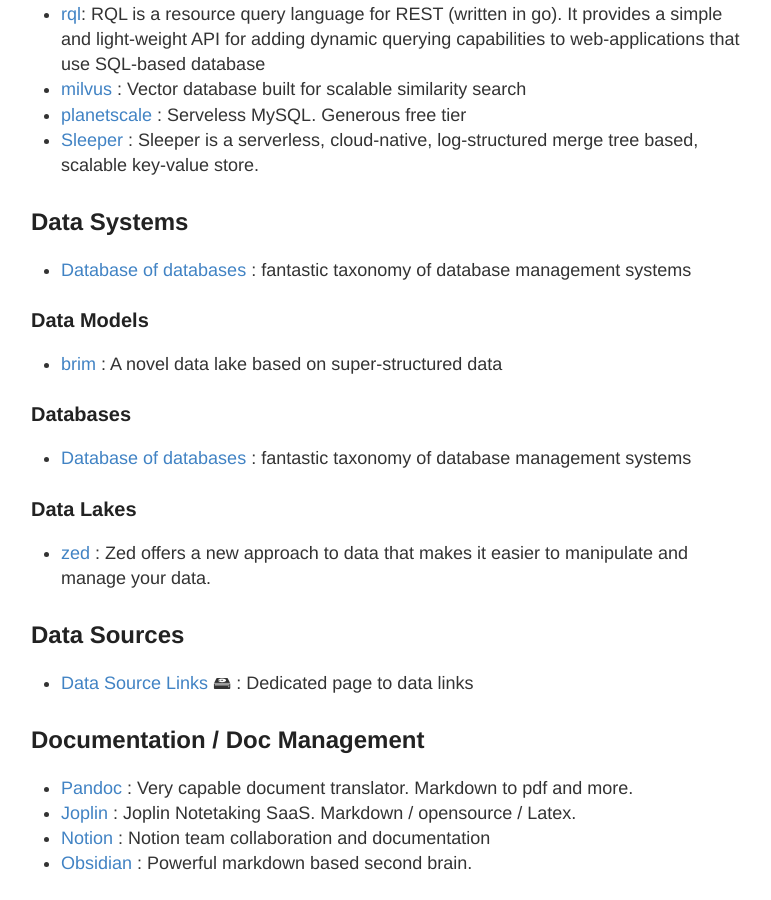
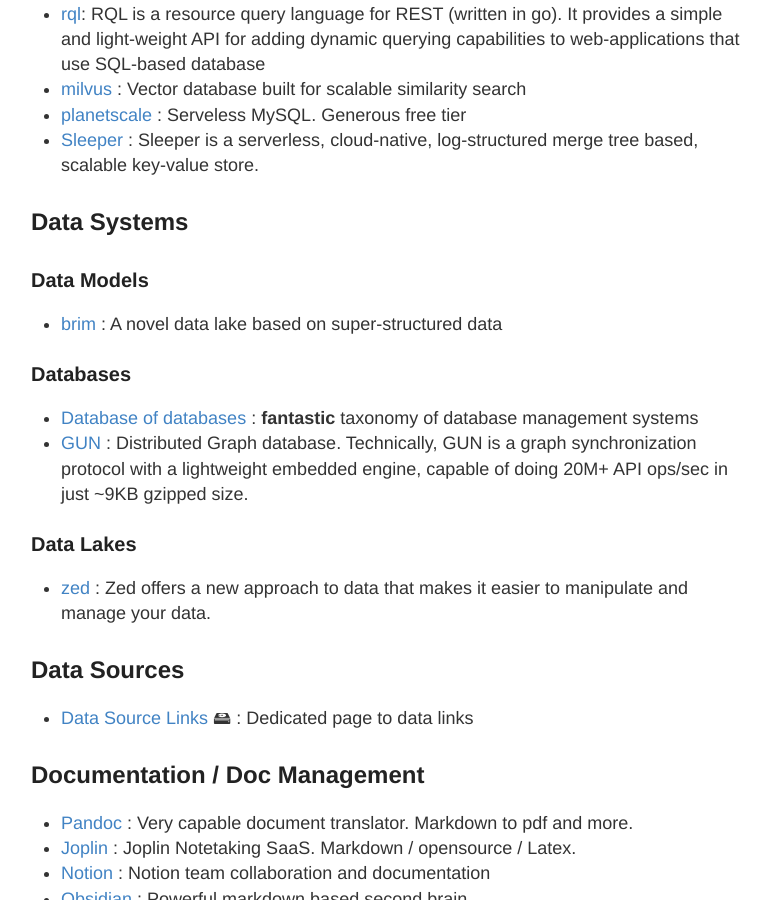
Before and after one commit to stevehenderson/stevehenderson.github.io, a Jekyll site: the page built from links.md, in a window 1280 px wide and 900 px high, scrolled down 6255 px. Shown: the whole window, without its empty margins (249-1020 px from the left). Built offline with Jekyll 4.4.1, drawn with Linux system fonts in a browser that asks for light colours.

Commit message:
Update links.md

```diff
--- a/links.md
+++ b/links.md
@@ -193,13 +193,13 @@
    * [Sleeper](https://github.com/gchq/sleeper) : Sleeper is a serverless, cloud-native, log-structured merge tree based, scalable key-value store.
 
 ## Data Systems
-   * [Database of databases](https://dbdb.io/) :  fantastic taxonomy of database management systems
 
 ### Data Models
    *  [brim](https://www.brimdata.io/) : A novel data lake based on super-structured data
 
 ### Databases
-   * [Database of databases](https://dbdb.io/) :  fantastic taxonomy of database management systems
+   * [Database of databases](https://dbdb.io/) :  **fantastic** taxonomy of database management systems
+   * [GUN](https://gun.eco/docs/Introduction) : Distributed Graph database. Technically, GUN is a graph synchronization protocol with a lightweight embedded engine, capable of doing 20M+ API ops/sec in just ~9KB gzipped size.
 
 ### Data Lakes
    * [zed](https://github.com/brimdata/zed) : Zed offers a new approach to data that makes it easier to manipulate and manage your data.
```
